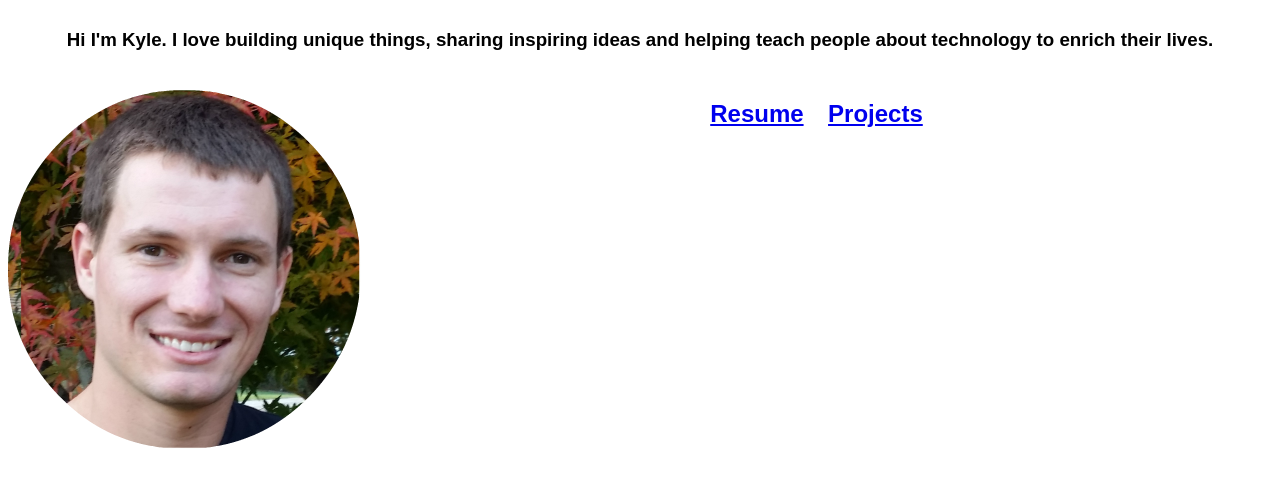
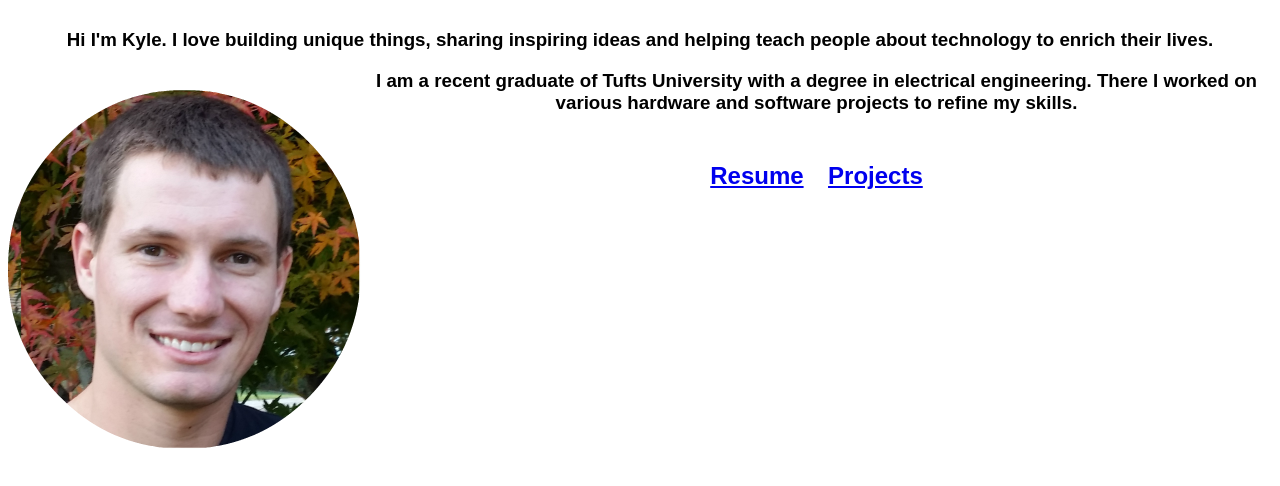
Before and after one commit to ksling01/ksling01.github.io, a plain HTML site: page index.html in a window 1280 px wide. Shown: the part 124-610 px from the top of the page. Drawn offline with Linux system fonts and the light colour scheme.

Commit message:
Update index.html

```diff
--- a/index.html
+++ b/index.html
@@ -15,6 +15,9 @@
 	<h3>Hi I'm Kyle. I love building unique things, sharing inspiring ideas and helping teach people about technology to enrich their lives.</h3>
 
 		<h2 class="head"><img src="headshot.png" alt="portrait of Kyle"/></h2>
+		<h3 class="text"> I am a recent graduate of Tufts University with a degree in electrical engineering.
+		There I worked on various hardware and software projects to refine my skills.
+		</h3>
 		<ul class="nav">
 
 				<li><a href="bio.html"><h2>Resume</h2></a></li>
```
